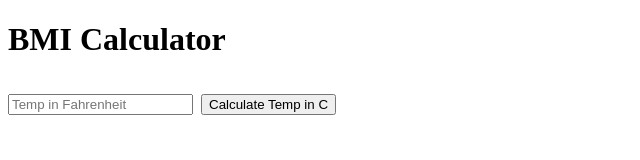
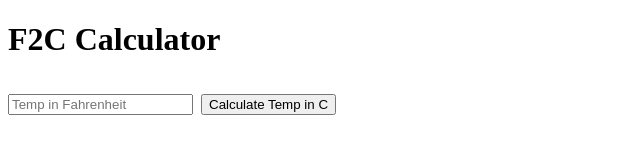
Before and after one commit to debasisb/f2c, a website: page f2cCalc.html in a window 1280 px wide. Shown: the whole page, without its empty margins (0-640 px from the left). Drawn offline with Linux system fonts and the light colour scheme.

Commit message:
Changed HTML title and H1

```diff
--- a/f2cCalc.html
+++ b/f2cCalc.html
@@ -2,11 +2,11 @@
 <html lang="en" dir="ltr">
   <head>
     <meta charset="utf-8">
-    <title>BMI Calculator</title>
+    <title>F2C Calculator</title>
   </head>
   <body>
 
-<h1>BMI Calculator<h1>
+<h1>F2C Calculator<h1>
 
   <form action="/" method="post">
     <input type="text" name="tempF" placeholder="Temp in Fahrenheit">
```
